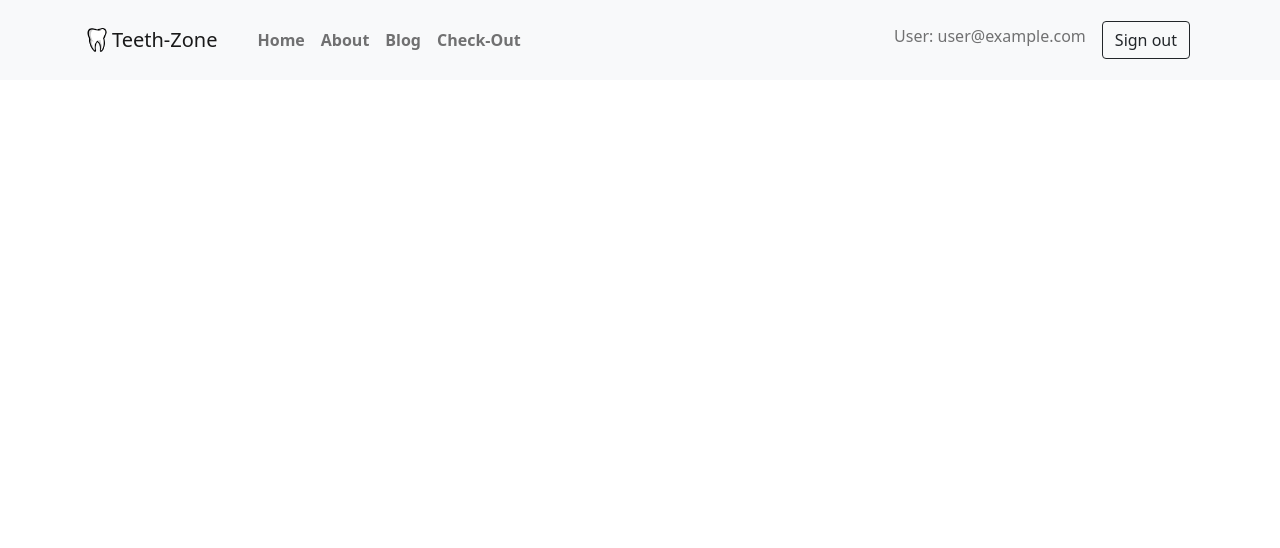
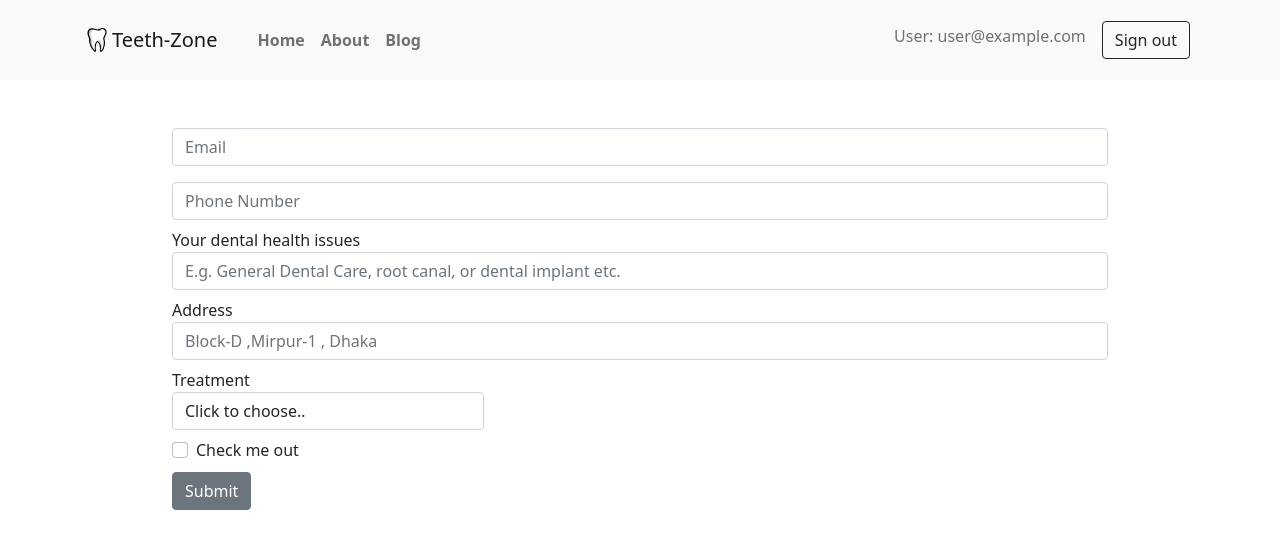
Before and after one commit to PranoySarker/Teeth-Zone, a React (Create React App) app: page /checkout in a window 1280 px wide. Shown: the top 548 px of the page. Built offline with nearby package versions, Linux system fonts and the light colour scheme; no server answers; sample sign-in values are in the browser's storage.

Commit message:
create checkout route

```diff
--- a/package.json
+++ b/package.json
@@ -14,6 +14,7 @@
     "react-firebase-hooks": "^5.0.3",
     "react-router-dom": "^6.3.0",
     "react-scripts": "5.0.1",
+    "react-toastify": "^8.2.0",
     "web-vitals": "^2.1.4"
   },
   "scripts": {
--- a/src/App.js
+++ b/src/App.js
@@ -7,6 +7,9 @@ import SignUp from './pages/SignUp/SignUp';
 import Services from './pages/Home/Services/Services';
 import About from './pages/About/About';
 import Header from './pages/shared/Header/Header';
+import RequireAuth from './pages/RequireAuth/RequireAuth';
+import CheckOut from './pages/CheckOut/CheckOut';
+import NotFound from './pages/NotFound/NotFound';
 
 function App() {
   return (
@@ -19,6 +22,12 @@ function App() {
         <Route path='/services' element={<Services></Services>}></Route>
         <Route path='/signin' element={<SignIn></SignIn>}></Route>
         <Route path='/signup' element={<SignUp></SignUp>}></Route>
+        <Route path='/checkout' element={
+          <RequireAuth>
+            <CheckOut></CheckOut>
+          </RequireAuth>
+        }></Route>
+        <Route path='/*' element={<NotFound></NotFound>}></Route>
       </Routes>
     </div>
   );
--- a/src/hooks/useSocial.js
+++ b/src/hooks/useSocial.js
@@ -6,7 +6,7 @@ const googleProvider = new GoogleAuthProvider();
 
 
 const useSocial = () => {
-    const [user, setUser] = useState({});
+    const [user, setUser] = useState('');
     const [error, setError] = useState('');
 
     const handleSignInWithGoogle = () => {
--- /dev/null
+++ b/src/pages/CheckOut/CheckOut.js
@@ -0,0 +1,61 @@
+import React from 'react';
+import { ToastContainer, toast } from 'react-toastify';
+import 'react-toastify/dist/ReactToastify.css';
+
+const CheckOut = () => {
+    const handleSubmitBtn = (e) => {
+        e.preventDefault();
+        toast.success("Thanks for submit!!", {
+            position: toast.POSITION.TOP_CENTER
+        });
+    }
+    return (
+        <div className='container w-75'>
+            <form className=''>
+                <div className="form-row mt-5">
+                    <div className="form-group  mb-3">
+
+                        <input type="email" className="form-control" id="inputEmail4" placeholder="Email" />
+                    </div>
+                    <div className="form-group">
+
+                        <input type="number" className="form-control" id="inputPassword4" placeholder="Phone Number" />
+                    </div>
+                </div>
+                <div className="form-group mt-2">
+                    <label for="inputAddress2">Your dental health issues</label>
+                    <input type="text" className="form-control" id="inputAddress2" placeholder="E.g. General Dental Care, root canal, or dental implant etc." />
+                </div>
+                <div className="form-group mt-2">
+                    <label for="inputAddress">Address</label>
+                    <input type="text" className="form-control" id="inputAddress" placeholder="Block-D ,Mirpur-1 , Dhaka" />
+                </div>
+                <div className="form-row">
+
+                    <div className="form-group col-md-4 mt-2">
+                        <label for="inputState">Treatment</label>
+                        <select id="inputState" className="form-control">
+                            <option selected>Click to choose..</option>
+                            <option>Oral Surgery</option>
+                            <option>General Dental Care</option>
+                            <option>Cosmetic Dentistry</option>
+                            <option>Dental Crowns</option>
+                        </select>
+                    </div>
+                </div>
+                <div className="form- mt-2">
+                    <div className="form-check">
+                        <input className="form-check-input" type="checkbox" id="gridCheck" />
+                        <label className="form-check-label" for="gridCheck">
+                            Check me out
+                        </label>
+                    </div>
+                </div>
+                <button onClick={handleSubmitBtn} type="submit" className="btn btn-secondary mt-2" >Submit</button>
+                <ToastContainer />
+            </form>
+        </div>
+    );
+};
+
+export default CheckOut;
--- a/src/pages/Home/Service/Service.js
+++ b/src/pages/Home/Service/Service.js
@@ -1,8 +1,14 @@
 import React from 'react';
 import { Button, Card } from 'react-bootstrap';
+import { useNavigate } from 'react-router-dom';
 
 const Service = (props) => {
     const { name, price1, price2, picture, description } = props.service;
+
+    const navigate = useNavigate();
+    const handleBooking = () => {
+        navigate('/checkout');
+    }
     return (
         <div className='col-lg-4 col-md-12 col-12'>
             <Card style={{ width: '22rem' }}>
@@ -12,7 +18,7 @@ const Service = (props) => {
                     <h6>For Childrens : ${price1}</h6>
                     <h6>For Adults : ${price2}</h6>
                     <Card.Text>{description.length ? description.slice(0, 80) + '...' : description}</Card.Text>
-                    <Button variant="secondary">See More</Button>
+                    <Button onClick={handleBooking} variant="secondary">Confirm Your Booking</Button>
                 </Card.Body>
             </Card>
         </div>
--- /dev/null
+++ b/src/pages/NotFound/NotFound.js
@@ -0,0 +1,12 @@
+import React from 'react';
+
+const NotFound = () => {
+    return (
+        <div className='text-center mt-5'>
+            <h1>Page Not Found</h1>
+            <h3>Error: 404</h3>
+        </div>
+    );
+};
+
+export default NotFound;
--- a/src/pages/RequireAuth/RequireAuth.js
+++ b/src/pages/RequireAuth/RequireAuth.js
@@ -1,11 +1,22 @@
 import React from 'react';
+import { useAuthState } from 'react-firebase-hooks/auth';
+import { Navigate, useLocation } from 'react-router-dom';
+import auth from '../../firebase.init';
 
-const RequireAuth = () => {
-    return (
-        <div>
-
-        </div>
-    );
+const RequireAuth = ({ children }) => {
+    const [user, loading] = useAuthState(auth);
+    const location = useLocation();
+    if (loading) {
+        return (
+            <div>
+                <p className='text-center mt-5'>Initialising User...</p>
+            </div>
+        );
+    }
+    if (!user) {
+        return <Navigate to="/signin" state={{ from: location }} replace />;
+    }
+    return children;
 };
 
 export default RequireAuth;
--- a/src/pages/SignIn/SignIn.js
+++ b/src/pages/SignIn/SignIn.js
@@ -1,4 +1,4 @@
-import React, { useState } from 'react';
+import React, { useEffect, useState } from 'react';
 import { Button, Form } from 'react-bootstrap';
 import { useSignInWithEmailAndPassword } from 'react-firebase-hooks/auth';
 import { Link, useNavigate } from 'react-router-dom';
@@ -22,7 +22,7 @@ const SignIn = () => {
         signInWithEmailAndPassword,
         user,
         loading,
-        error,
+        hookError,
     ] = useSignInWithEmailAndPassword(auth);
 
     const handleEmailBlur = event => {
@@ -58,6 +58,12 @@ const SignIn = () => {
         navigate('/home');
     }
 
+    let errorMessage;
+    if (hookError) {
+        console.log(hookError);
+        errorMessage = <p className='text-danger'>Error: {hookError.message}</p>
+    }
+
     return (
         <div>
             <div className='mx-auto w-50 mt-5 '>
@@ -78,7 +84,9 @@ const SignIn = () => {
                             Login
                         </Button>
                     </div>
+                    <p>{errorMessage}</p>
                     <p className=' mt-2'>Don't have an account?<Link to='/signup' className='text-primary px-2' style={{ textDecoration: 'none' }}>Sign-Up please</Link></p>
+
                 </Form>
                 <SocialLogin></SocialLogin>
             </div>
--- a/src/pages/SignUp/SignUp.js
+++ b/src/pages/SignUp/SignUp.js
@@ -1,4 +1,4 @@
-import React, { useState } from 'react';
+import React, { useEffect, useState } from 'react';
 import { Button, Form } from 'react-bootstrap';
 import { Link, useNavigate } from 'react-router-dom';
 import SocialLogin from '../SocialLogin/SocialLogin';
@@ -74,8 +74,10 @@ const SignUp = () => {
         navigate('/home');
     }
 
+    let errorMessage;
     if (hookError) {
-
+        console.log(hookError);
+        errorMessage = <p className='text-danger'>Error: {hookError.message}</p>
     }
     return (
         <div>
@@ -102,6 +104,7 @@ const SignUp = () => {
                             Create an account
                         </Button>
                     </div>
+                    <p>{errorMessage}</p>
                     <p className='mt-2'>Already have an account?<Link to='/signin' style={{ textDecoration: 'none' }} className='text-primary px-3'>Signin please</Link></p>
                 </Form>
                 <SocialLogin></SocialLogin>
--- a/src/pages/SocialLogin/SocialLogin.js
+++ b/src/pages/SocialLogin/SocialLogin.js
@@ -3,9 +3,9 @@ import { Button } from 'react-bootstrap';
 import { useNavigate } from 'react-router-dom';
 import useSocial from '../../hooks/useSocial';
 
+
 const SocialLogin = () => {
-    const { handleSignInWithGoogle, user, error } = useSocial();
-
+    const { user, error, handleSignInWithGoogle } = useSocial();
     const navigate = useNavigate();
 
     if (user) {
--- a/src/pages/shared/Footer/Footer.js
+++ b/src/pages/shared/Footer/Footer.js
@@ -16,7 +16,7 @@ const Footer = () => {
                         <h5>ADDRESS</h5>
                         <p>3674 Harrison Street</p>
                         <p>San Francisco, CA 94143, USA</p>
-                        <p>Mon–Fri: 8:00 am to 8:00 pmSat–Sun: 8:00 am to 4:00 pm</p>
+                        <p>Mon–Fri: 8:00 am to 8:00 pm Sat–Sun: 8:00 am to 4:00 pm</p>
                     </div>
                 </div >
             </div >
--- a/src/pages/shared/Header/Header.js
+++ b/src/pages/shared/Header/Header.js
@@ -14,10 +14,10 @@ const Header = () => {
     };
     return (
         <div >
-            <Navbar bg="light" expand="lg" className='py-0'>
+            <Navbar bg="light" expand="lg" className='py-0' >
                 <Container>
                     <Navbar.Brand to="/home">
-                        <div className='d-flex align-items-center '>
+                        <div className='d-flex align-items-center'>
                             <img height={30} src={logo} alt="" />
                             <p className='mt-3'>Teeth-Zone</p>
                         </div>
@@ -28,7 +28,6 @@ const Header = () => {
                             <Nav.Link as={Link} to="/">Home</Nav.Link>
                             <Nav.Link as={Link} to="/about">About</Nav.Link>
                             <Nav.Link as={Link} to="/blog">Blog</Nav.Link>
-                            <Nav.Link as={Link} to="/checkout">Check-Out</Nav.Link>
                         </Nav>
                         <Nav>
                             {
```
Also changed, not shown: 1 other file (tests, documents, lock files or other folders).
